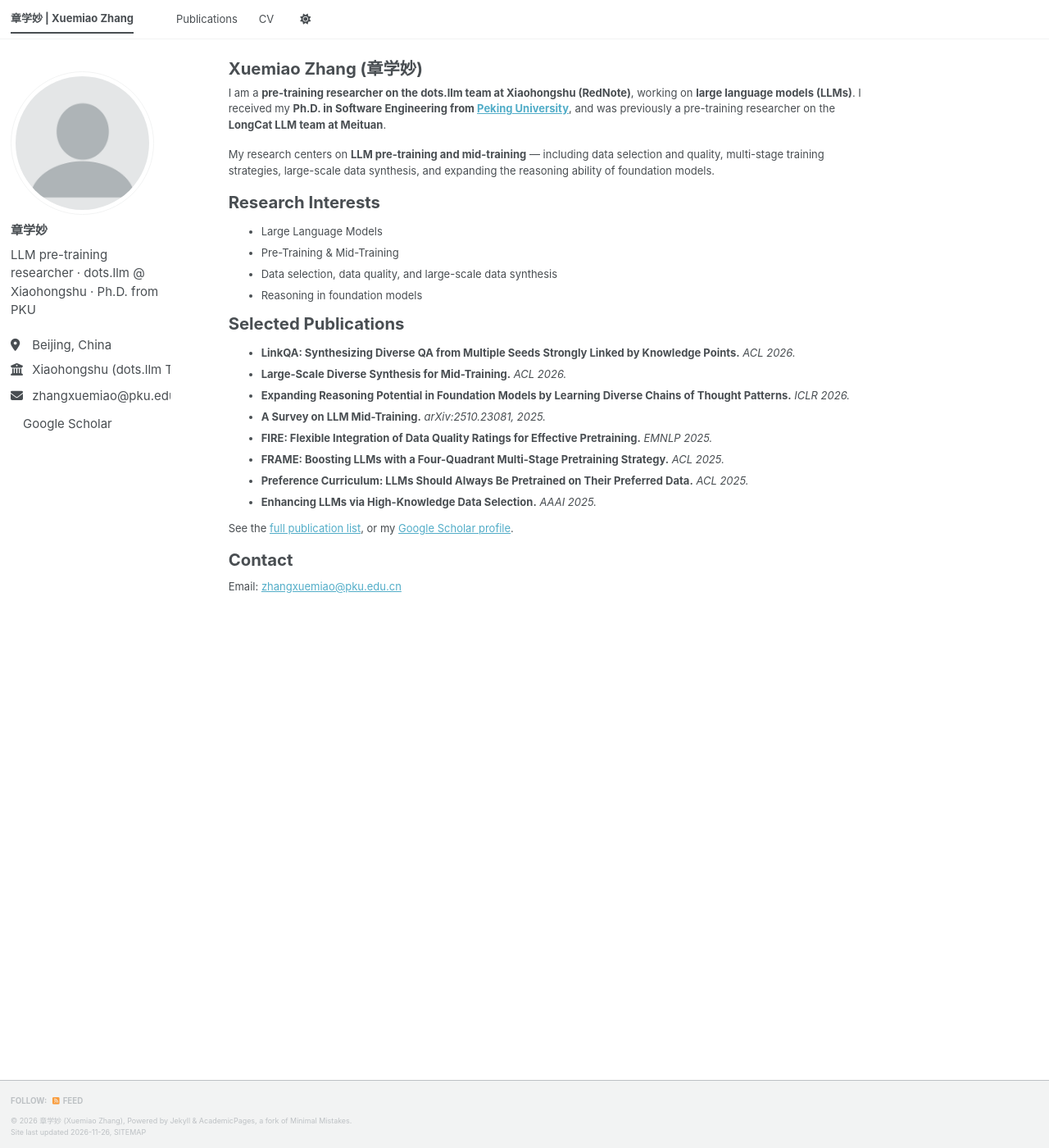
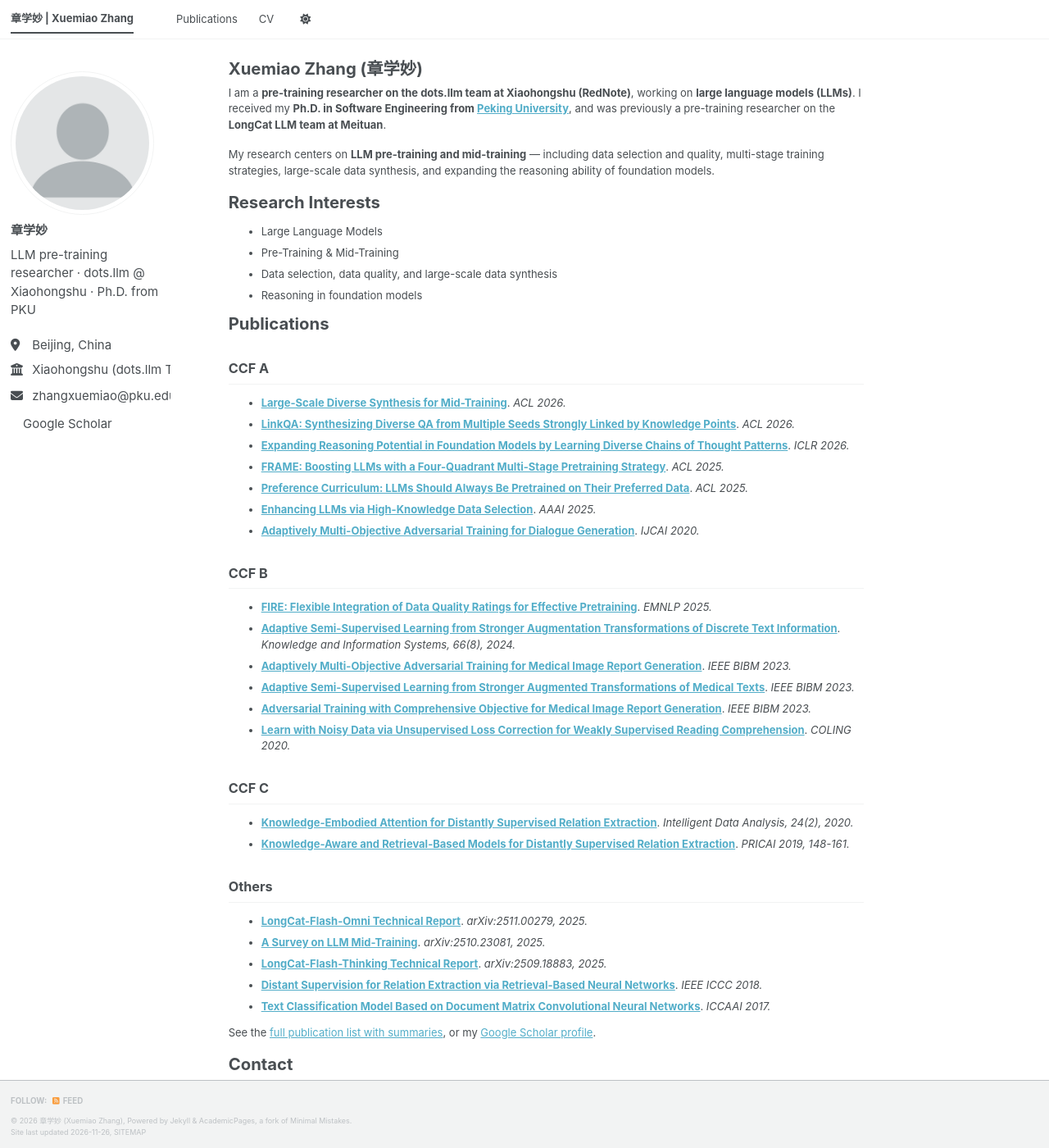
Before and after one commit to zhangxuemiao/zhangxuemiao.github.io, a Jekyll site: the page built from _pages/about.md, in a window 1280 px wide and 1400 px high. Shown: the whole window at 82% size. Built offline with Jekyll 4.4.1, drawn with Linux system fonts in a browser that asks for light colours; a style sheet for code colours, icons or effects is not loaded.

Commit message:
Home: list all publications grouped and sorted by CCF rank
Replace the 8-entry Selected Publications block with the full list of 20,
grouped CCF A / B / C / Others and sorted newest-first within each group.
Each title links to its detail page.

Co-Authored-By: Claude Opus 5 <noreply@anthropic.com>

```diff
--- a/_pages/about.md
+++ b/_pages/about.md
@@ -18,18 +18,42 @@ Research Interests
 - Data selection, data quality, and large-scale data synthesis
 - Reasoning in foundation models
 
-Selected Publications
+Publications
 ======
-- **LinkQA: Synthesizing Diverse QA from Multiple Seeds Strongly Linked by Knowledge Points.** *ACL 2026.*
-- **Large-Scale Diverse Synthesis for Mid-Training.** *ACL 2026.*
-- **Expanding Reasoning Potential in Foundation Models by Learning Diverse Chains of Thought Patterns.** *ICLR 2026.*
-- **A Survey on LLM Mid-Training.** *arXiv:2510.23081, 2025.*
-- **FIRE: Flexible Integration of Data Quality Ratings for Effective Pretraining.** *EMNLP 2025.*
-- **FRAME: Boosting LLMs with a Four-Quadrant Multi-Stage Pretraining Strategy.** *ACL 2025.*
-- **Preference Curriculum: LLMs Should Always Be Pretrained on Their Preferred Data.** *ACL 2025.*
-- **Enhancing LLMs via High-Knowledge Data Selection.** *AAAI 2025.*
 
-See the [full publication list]({{ site.baseurl }}/publications/), or my [Google Scholar profile]({{ site.author.googlescholar }}).
+CCF A
+------
+- [**Large-Scale Diverse Synthesis for Mid-Training**]({{ site.baseurl }}/publication/2026-08-02-large-scale-diverse-synthesis). *ACL 2026.*
+- [**LinkQA: Synthesizing Diverse QA from Multiple Seeds Strongly Linked by Knowledge Points**]({{ site.baseurl }}/publication/2026-08-01-linkqa). *ACL 2026.*
+- [**Expanding Reasoning Potential in Foundation Models by Learning Diverse Chains of Thought Patterns**]({{ site.baseurl }}/publication/2026-04-24-expanding-reasoning-potential). *ICLR 2026.*
+- [**FRAME: Boosting LLMs with a Four-Quadrant Multi-Stage Pretraining Strategy**]({{ site.baseurl }}/publication/2025-07-28-frame). *ACL 2025.*
+- [**Preference Curriculum: LLMs Should Always Be Pretrained on Their Preferred Data**]({{ site.baseurl }}/publication/2025-07-27-preference-curriculum). *ACL 2025.*
+- [**Enhancing LLMs via High-Knowledge Data Selection**]({{ site.baseurl }}/publication/2025-02-25-high-knowledge-data-selection). *AAAI 2025.*
+- [**Adaptively Multi-Objective Adversarial Training for Dialogue Generation**]({{ site.baseurl }}/publication/2020-07-11-adversarial-dialogue). *IJCAI 2020.*
+
+CCF B
+------
+- [**FIRE: Flexible Integration of Data Quality Ratings for Effective Pretraining**]({{ site.baseurl }}/publication/2025-11-05-fire). *EMNLP 2025.*
+- [**Adaptive Semi-Supervised Learning from Stronger Augmentation Transformations of Discrete Text Information**]({{ site.baseurl }}/publication/2024-08-01-adaptive-ssl-discrete-text). *Knowledge and Information Systems, 66(8), 2024.*
+- [**Adaptively Multi-Objective Adversarial Training for Medical Image Report Generation**]({{ site.baseurl }}/publication/2023-12-07-multiobjective-medical-report). *IEEE BIBM 2023.*
+- [**Adaptive Semi-Supervised Learning from Stronger Augmented Transformations of Medical Texts**]({{ site.baseurl }}/publication/2023-12-06-adaptive-ssl-medical-texts). *IEEE BIBM 2023.*
+- [**Adversarial Training with Comprehensive Objective for Medical Image Report Generation**]({{ site.baseurl }}/publication/2023-12-05-adversarial-medical-report). *IEEE BIBM 2023.*
+- [**Learn with Noisy Data via Unsupervised Loss Correction for Weakly Supervised Reading Comprehension**]({{ site.baseurl }}/publication/2020-12-08-noisy-data-reading-comprehension). *COLING 2020.*
+
+CCF C
+------
+- [**Knowledge-Embodied Attention for Distantly Supervised Relation Extraction**]({{ site.baseurl }}/publication/2020-04-01-knowledge-embodied-attention). *Intelligent Data Analysis, 24(2), 2020.*
+- [**Knowledge-Aware and Retrieval-Based Models for Distantly Supervised Relation Extraction**]({{ site.baseurl }}/publication/2019-08-26-knowledge-aware-retrieval-relation-extraction). *PRICAI 2019, 148-161.*
+
+Others
+------
+- [**LongCat-Flash-Omni Technical Report**]({{ site.baseurl }}/publication/2025-11-01-longcat-flash-omni). *arXiv:2511.00279, 2025.*
+- [**A Survey on LLM Mid-Training**]({{ site.baseurl }}/publication/2025-10-27-survey-llm-mid-training). *arXiv:2510.23081, 2025.*
+- [**LongCat-Flash-Thinking Technical Report**]({{ site.baseurl }}/publication/2025-09-23-longcat-flash-thinking). *arXiv:2509.18883, 2025.*
+- [**Distant Supervision for Relation Extraction via Retrieval-Based Neural Networks**]({{ site.baseurl }}/publication/2018-12-01-distant-supervision-retrieval). *IEEE ICCC 2018.*
+- [**Text Classification Model Based on Document Matrix Convolutional Neural Networks**]({{ site.baseurl }}/publication/2017-12-01-text-classification-cnn). *ICCAAI 2017.*
+
+See the [full publication list with summaries]({{ site.baseurl }}/publications/), or my [Google Scholar profile]({{ site.author.googlescholar }}).
 
 Contact
 ======
```
